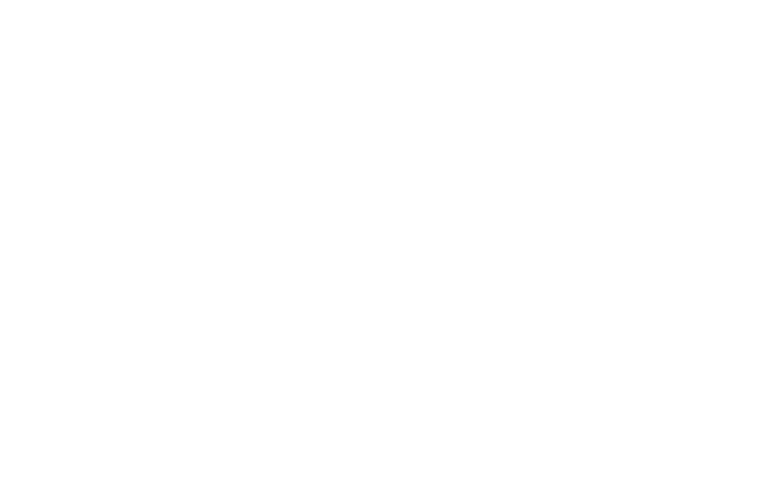
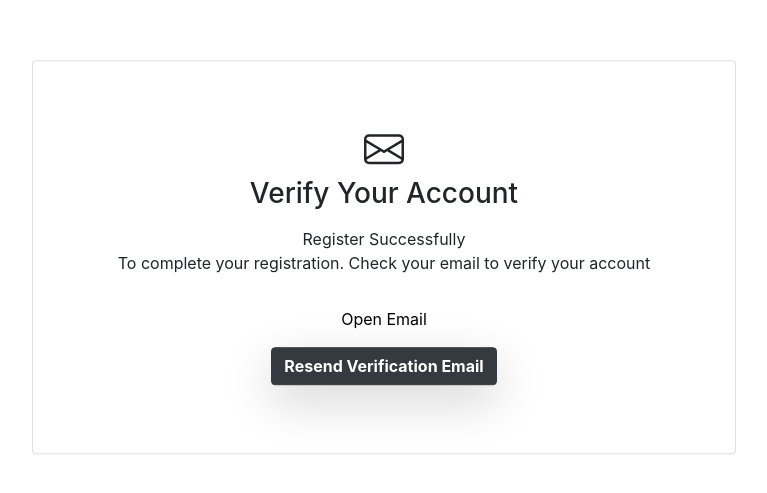
Before and after one commit to gymtrainingclub/web-app, a Nuxt app in the folder gym-web/: page /User/Auth/verification in a window 1280 px wide. Before the commit this address had no page. Shown: the part 143-636 px from the top of the page, without its empty margins (256-1023 px from the left). Built offline with nearby package versions, Linux system fonts and the light colour scheme.

Commit message:
fix naming and add verification pages

```diff
--- a/gym-web/components/User/Auth/ForgotPassComponent.vue
+++ b/gym-web/components/User/Auth/ForgotPassView.vue
@@ -3,7 +3,7 @@
 		<div class="card p-5">
 			<div class="card-body">
 				<div class="text-center">
-					<h3 class="font-weight-bold">
+					<h3>
 						<NuxtLink to="/user/auth/login" class="text-none">
 							Forgot Your Password ?
 						</NuxtLink>
@@ -37,7 +37,7 @@
 
 <script>
 export default {
-	name: 'ForgotPassComponent',
+	name: 'ForgotPassView',
 }
 </script>
 
--- /dev/null
+++ b/gym-web/components/User/Auth/VerificationView.vue
@@ -0,0 +1,36 @@
+<template>
+	<div class="box-center">
+		<div class="card text-center p-5">
+			<div class="card-body">
+				<b-icon icon="envelope" class="h1"></b-icon>
+				<h3>Verify Your Account</h3>
+				<p class="mb-0 mt-3">Register Successfully</p>
+				<p class="pb-3">
+					To complete your registration. Check your email to verify your account
+				</p>
+				<a href="#" target="_blank">Open Email</a>
+				<div class="d-flex justify-content-center mt-3">
+					<button type="button" class="btn btn-dark font-weight-bold shadow-lg">
+						Resend Verification Email
+					</button>
+				</div>
+			</div>
+		</div>
+	</div>
+</template>
+
+<script>
+export default {
+	name: 'VerificationView',
+}
+</script>
+
+<style scoped>
+.box-center {
+	width: 55%;
+	position: absolute;
+	top: 50%;
+	left: 50%;
+	transform: translate(-50%, -50%);
+}
+</style>
--- a/gym-web/pages/Dashboard/Auth/login.vue
+++ b/gym-web/pages/Dashboard/Auth/login.vue
@@ -1,13 +1,13 @@
 <template>
   <div>
-    <LoginComponent />
+    <LoginView />
   </div>
 </template>
 
 <script>
-import LoginComponent from '@/components/Dashboard/Auth/LoginComponent.vue'
+import LoginView from '@/components/Dashboard/Auth/LoginView.vue'
 export default {
   name: 'LoginPage',
-  components: { LoginComponent },
+  components: { LoginView },
 }
 </script>
--- a/gym-web/pages/User/Auth/forgot-password.vue
+++ b/gym-web/pages/User/Auth/forgot-password.vue
@@ -1,13 +1,13 @@
 <template>
 	<div>
-		<ForgotPassComponent />
+		<ForgotPassView />
 	</div>
 </template>
 
 <script>
-import ForgotPassComponent from '@/components/User/Auth/ForgotPassComponent.vue'
+import ForgotPassView from '@/components/User/Auth/ForgotPassView.vue'
 export default {
 	name: 'ForgotPassUser',
-	components: { ForgotPassComponent },
+	components: { ForgotPassView },
 }
 </script>
--- a/gym-web/pages/User/Auth/login.vue
+++ b/gym-web/pages/User/Auth/login.vue
@@ -1,13 +1,13 @@
 <template>
   <div>
-    <LoginComponent />
+    <LoginView />
   </div>
 </template>
 
 <script>
-import LoginComponent from '@/components/User/Auth/LoginComponent.vue'
+import LoginView from '@/components/User/Auth/LoginView.vue'
 export default {
   name: 'LoginUser',
-  components: { LoginComponent },
+  components: { LoginView },
 }
 </script>
--- a/gym-web/pages/User/Auth/register.vue
+++ b/gym-web/pages/User/Auth/register.vue
@@ -1,13 +1,13 @@
 <template>
   <div>
-    <RegisterComponent />
+    <RegisterView />
   </div>
 </template>
 
 <script>
-import RegisterComponent from '@/components/User/Auth/RegisterComponent.vue'
+import RegisterView from '@/components/User/Auth/RegisterView.vue'
 export default {
   name: 'RegisterUser',
-  components: { RegisterComponent },
+  components: { RegisterView },
 }
 </script>
--- /dev/null
+++ b/gym-web/pages/User/Auth/verification.vue
@@ -0,0 +1,13 @@
+<template>
+	<div>
+		<VerificationView />
+	</div>
+</template>
+
+<script>
+import VerificationView from '@/components/User/Auth/VerificationView.vue'
+export default {
+	name: 'VerificationUser',
+	components: { VerificationView },
+}
+</script>
```
Also changed, not shown: gym-web/components/Dashboard/Auth/LoginView.vue (renamed from gym-web/components/Dashboard/Auth/LoginComponent.vue), gym-web/components/User/Auth/LoginView.vue (renamed from gym-web/components/User/Auth/LoginComponent.vue), gym-web/components/User/Auth/RegisterView.vue (renamed from gym-web/components/User/Auth/RegisterComponent.vue).
